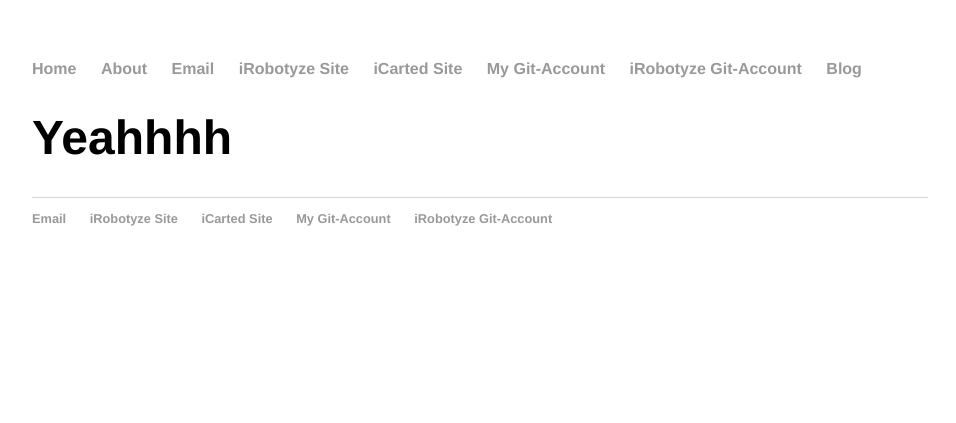
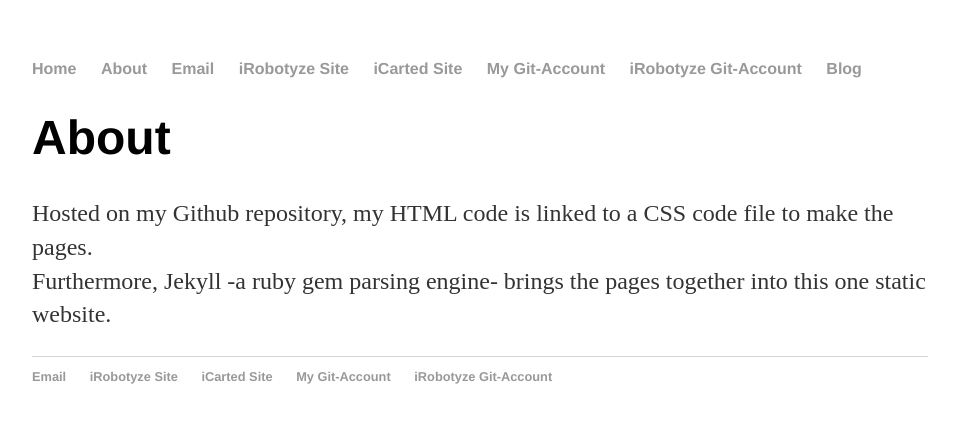
Before and after one commit to ryandundun/backup-Website, a Jekyll site: the page built from about/index.html, in a window 1280 px wide. Shown: the top 423 px of the page, without its empty margins (160-1116 px from the left). Built offline with Jekyll 4.4.1, drawn with Linux system fonts in a browser that asks for light colours.

Commit message:
Update index.html

```diff
--- a/about/index.html
+++ b/about/index.html
@@ -3,4 +3,7 @@ layout: default
 title: About Page
 ---
 
-<h1> Yeahhhh</h1>
+<h1>About</h1>
+
+<p>Hosted on my Github repository, my HTML code is linked to a CSS code file to make the pages. <br/>
+			Furthermore, Jekyll -a ruby gem parsing engine- brings the pages together into this one static website. <br/> </p>
```
